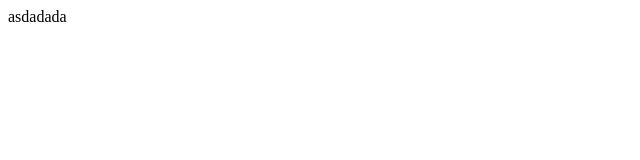
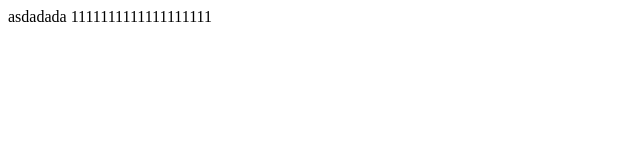
Before and after one commit to bygabrielmendes/fazendosozinho, a plain HTML site: page fazendosozinho/index.html in a window 1280 px wide. Shown: the whole page, without its empty margins (0-640 px from the left). Drawn offline with Linux system fonts and the light colour scheme.

Commit message:
111111111111111111111

```diff
--- a/fazendosozinho/index.html
+++ b/fazendosozinho/index.html
@@ -7,5 +7,6 @@
 </head>
 <body>
     <p1>asdadada</p1>
+    <p2>1111111111111111111</p2>
 </body>
 </html>
```
